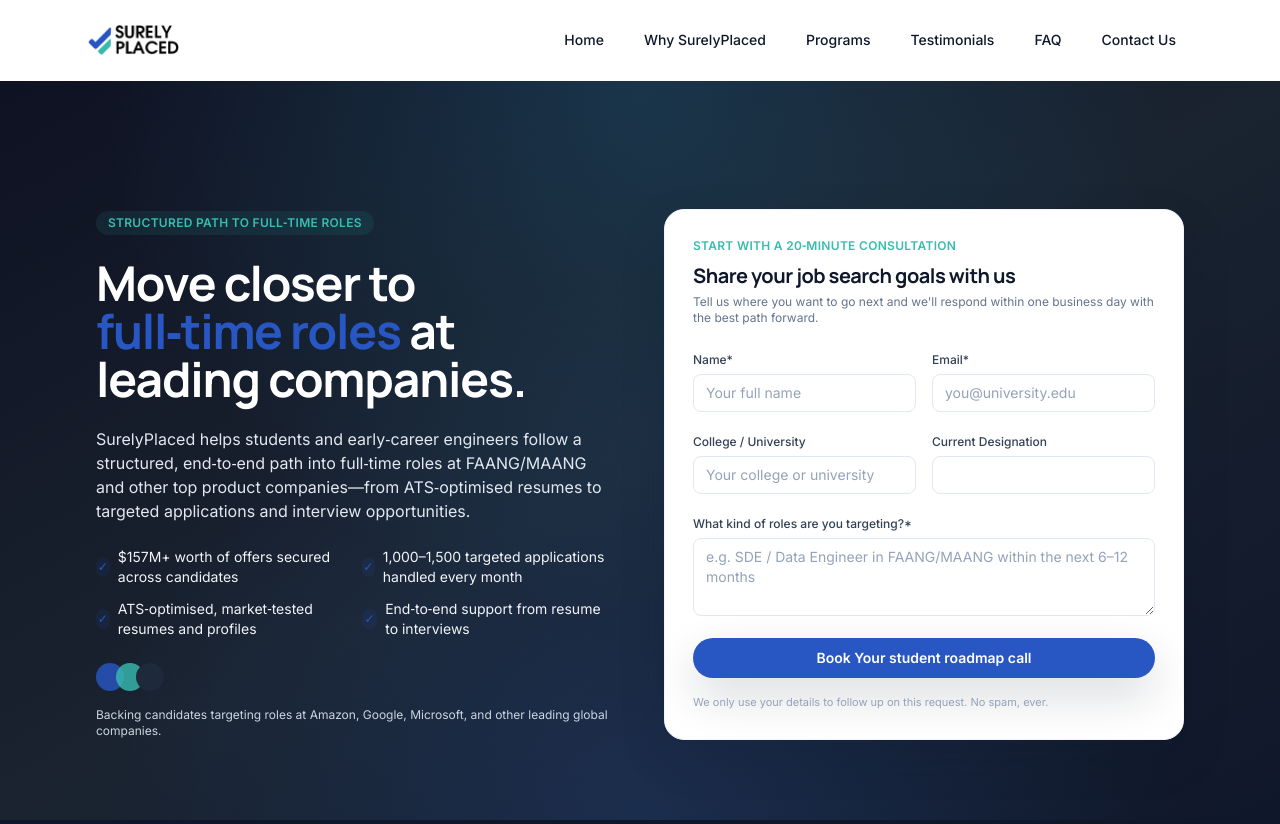
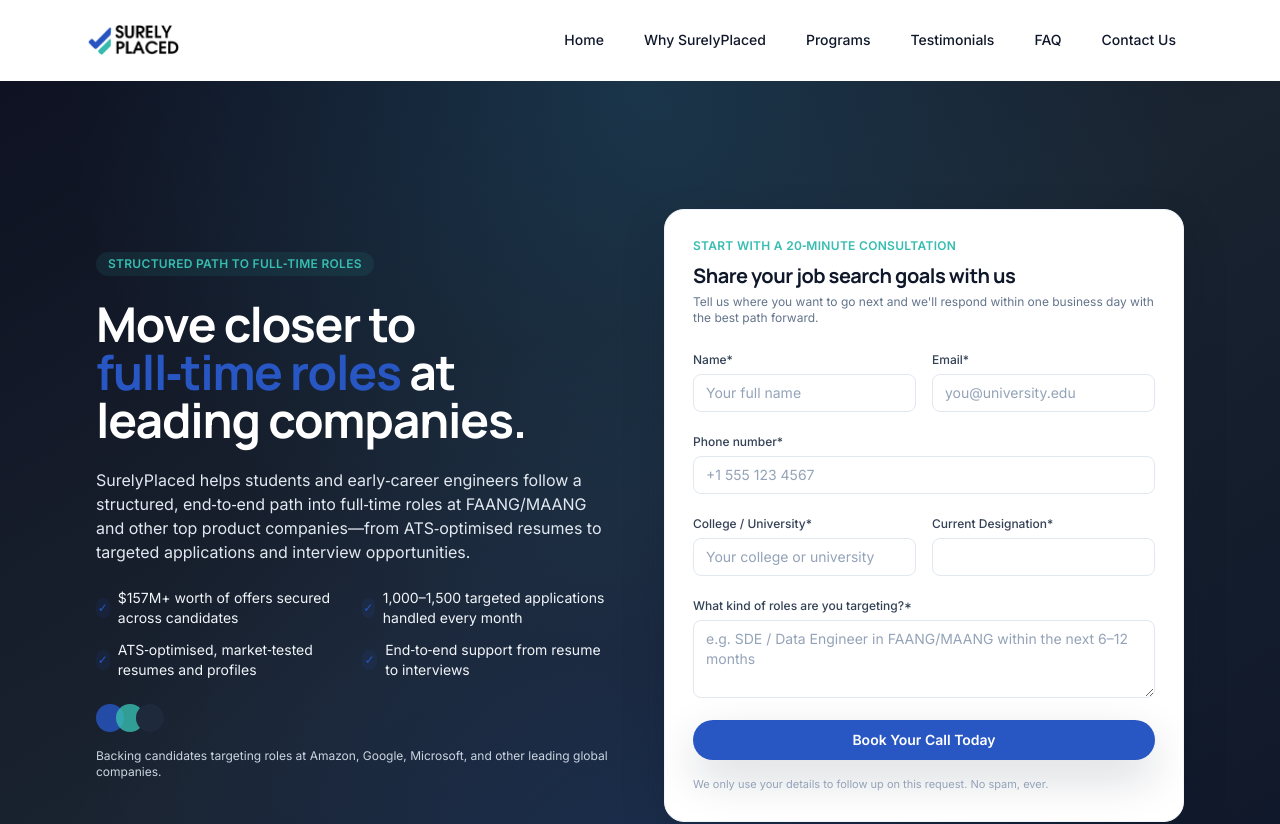
Before and after one commit to Surely-Placed/SurelyPlaced-landingpage, a React (Vite) app: page / in a window 1280 px wide. Shown: the top 824 px of the page. Built offline with nearby package versions, Linux system fonts and the light colour scheme; the HTML template or start-up script is replaced by a standard one.

Commit message:
fixed form

```diff
--- a/api/contact.ts
+++ b/api/contact.ts
@@ -219,6 +219,7 @@
       </div>
     `;
 
+    try {
       await transporter.sendMail({
         to,
         from: `${fromName} <${user}>`,
@@ -227,6 +228,15 @@
         text,
         html,
       });
+    } catch (err) {
+      // eslint-disable-next-line no-console
+      console.error("Email send failed:", err);
+      return res.status(500).json({
+        ok: false,
+        error: "Email send failed",
+        detail: err instanceof Error ? err.message : String(err),
+      });
+    }
 
     return res.status(200).json({ ok: true });
   } catch (err) {
--- a/src/components/sections/Hero.tsx
+++ b/src/components/sections/Hero.tsx
@@ -106,9 +106,9 @@
                 />
               </div>
               <div>
-            <label className="text-xs font-medium text-slate-700">
+                <label className="text-xs font-medium text-slate-700">
                   Email*
-            </label>
+                </label>
                 <input
                   type="email"
                   name="email"
@@ -120,10 +120,24 @@
                 />
               </div>
             </div>
+            <div>
+              <label className="text-xs font-medium text-slate-700">
+                Phone number*
+              </label>
+              <input
+                type="tel"
+                name="phone"
+                value={form.phone}
+                onChange={onChange}
+                className="mt-1 w-full rounded-lg border border-slate-200 px-3 py-2 text-sm text-slate-900 placeholder:text-slate-400 focus:border-primary focus:outline-none focus:ring-2 focus:ring-primary/20"
+                placeholder="+1 555 123 4567"
+                required
+              />
+            </div>
             <div className="grid gap-4 sm:grid-cols-2">
               <div>
                 <label className="text-xs font-medium text-slate-700">
-                  College / University
+                  College / University*
                 </label>
                 <input
                   type="text"
@@ -132,11 +146,13 @@
                   onChange={onChange}
                   className="mt-1 w-full rounded-lg border border-slate-200 px-3 py-2 text-sm text-slate-900 placeholder:text-slate-400 focus:border-primary focus:outline-none focus:ring-2 focus:ring-primary/20"
                   placeholder="Your college or university"
+                  required
                 />
               </div>
               <div>
                 <label className="text-xs font-medium text-slate-700">
-                  Current Designation                </label>
+                  Current Designation*
+                </label>
                 <input
                   type="text"
                   name="role"
@@ -144,6 +160,7 @@
                   onChange={onChange}
                   className="mt-1 w-full rounded-lg border border-slate-200 px-3 py-2 text-sm text-slate-900 placeholder:text-slate-400 focus:border-primary focus:outline-none focus:ring-2 focus:ring-primary/20"
                   // placeholder="3rd year B.Tech, recent graduate, etc."
+                  required
                 />
               </div>
             </div>
@@ -170,7 +187,7 @@
                 <span className="inline-block h-4 w-4 animate-spin rounded-full border-2 border-white/40 border-t-white" />
               )}
               <span>
-                {submitting ? "Submitting..." : "Book Your student roadmap call"}
+                {submitting ? "Submitting..." : "Book Your Call Today"}
               </span>
             </button>
             <p className="text-[11px] text-slate-400">
--- a/src/components/sections/LeadSection.tsx
+++ b/src/components/sections/LeadSection.tsx
@@ -80,7 +80,21 @@
             </div>
             <div>
               <label className="text-xs font-medium text-slate-100">
-                College / University
+                Phone number*
+              </label>
+              <input
+                type="tel"
+                name="phone"
+                value={form.phone}
+                onChange={onChange}
+                className="mt-1 w-full rounded-lg border border-slate-600/60 bg-slate-900/40 px-3 py-2 text-sm text-white placeholder:text-slate-500 focus:border-teal focus:outline-none focus:ring-2 focus:ring-teal/30"
+                placeholder="+1 555 123 4567"
+                required
+              />
+            </div>
+            <div>
+              <label className="text-xs font-medium text-slate-100">
+                College / University*
               </label>
               <input
                 type="text"
@@ -89,11 +103,12 @@
                 onChange={onChange}
                 className="mt-1 w-full rounded-lg border border-slate-600/60 bg-slate-900/40 px-3 py-2 text-sm text-white placeholder:text-slate-500 focus:border-teal focus:outline-none focus:ring-2 focus:ring-teal/30"
                 placeholder="Your college or university"
+                required
               />
             </div>
             <div>
               <label className="text-xs font-medium text-slate-100">
-                Current Designation
+                Current Designation*
               </label>
               <input
                 type="text"
@@ -102,6 +117,7 @@
                 onChange={onChange}
                 className="mt-1 w-full rounded-lg border border-slate-600/60 bg-slate-900/40 px-3 py-2 text-sm text-white placeholder:text-slate-500 focus:border-teal focus:outline-none focus:ring-2 focus:ring-teal/30"
                 // placeholder="3rd year B.Tech, recent graduate, etc."
+                required
               />
             </div>
             <div>
@@ -127,7 +143,7 @@
                 <span className="inline-block h-4 w-4 animate-spin rounded-full border-2 border-slate-900/40 border-t-slate-900" />
               )}
               <span>
-                {submitting ? "Submitting..." : "Share Your FAANG / MAANG goals"}
+                {submitting ? "Submitting..." : "Book Your Call Today"}
               </span>
             </button>
             <p className="text-[11px] text-slate-400">
--- a/src/controllers/useLeadForm.ts
+++ b/src/controllers/useLeadForm.ts
@@ -35,6 +35,7 @@
         "",
         form.company ? `College / University: ${form.company}` : "",
         form.role ? `Current Designation: ${form.role}` : "",
+        form.phone ? `Phone: ${form.phone}` : "",
       ]
         .filter(Boolean)
         .join("\n");
@@ -47,6 +48,7 @@
         body: JSON.stringify({
           name: form.name,
           email: form.email,
+          phone: form.phone,
           subject,
           message: messageLines,
           // Honeypot field – always empty for real users
--- a/src/models/lead.ts
+++ b/src/models/lead.ts
@@ -1,6 +1,7 @@
 export type LeadFormValues = {
   name: string;
   email: string;
+  phone: string;
   company: string;
   role: string;
   hiringNeed: string;
@@ -9,6 +10,7 @@
 export const initialLeadFormValues: LeadFormValues = {
   name: "",
   email: "",
+  phone: "",
   company: "",
   role: "",
   hiringNeed: "",
```
Lines whose indentation alone changed are shown as unchanged.
